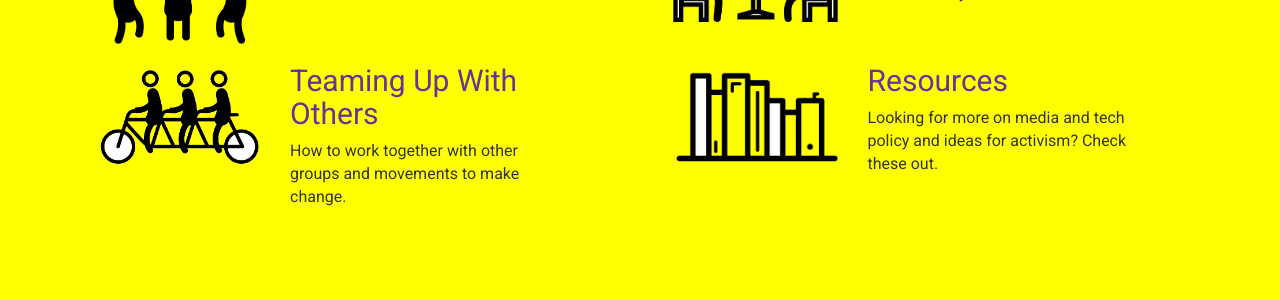
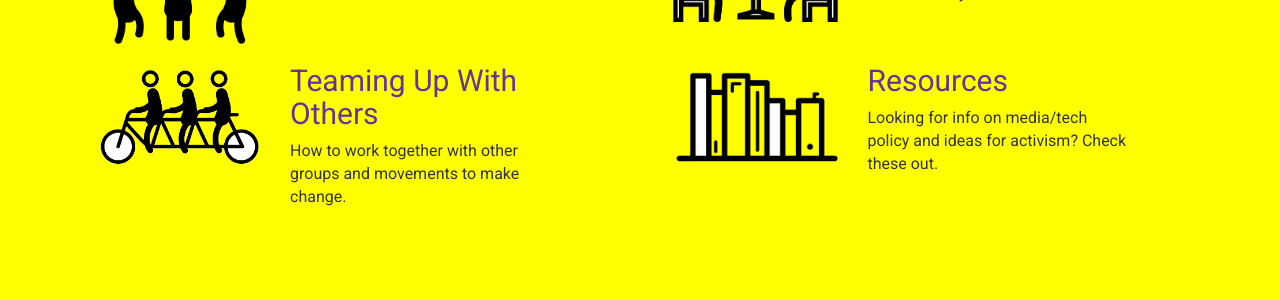
Before and after one commit to freepress/internet2016, a Jekyll site: the page built from toolkits/index.html, in a window 1280 px wide. Shown: the part 1167-1467 px from the top of the page. Built offline with Jekyll 4.4.1, drawn with Linux system fonts in a browser that asks for light colours; comment, search, counter and statistics services are not loaded.

Commit message:
Updated teaser

```diff
--- a/_posts/toolkits/2015-01-01-resources.md
+++ b/_posts/toolkits/2015-01-01-resources.md
@@ -2,7 +2,7 @@
 layout: toolkit_single
 headerimg: subhead_image_Yellow.png
 title: "Resources"
-teaser: "Looking for more on media and tech policy and ideas for activism? Check these out."
+teaser: "Looking for info on media/tech policy and ideas for activism? Check these out."
 categories:
 - toolkits
 icon: toolkit-icon-resources3.png
```
